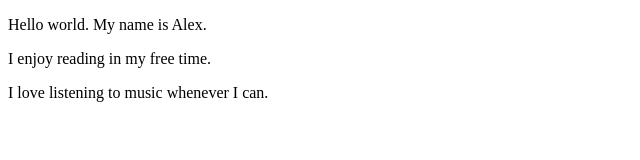
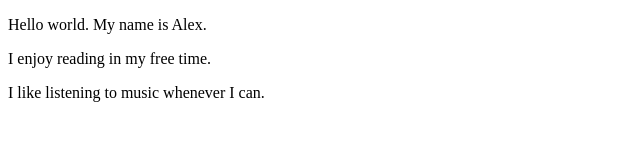
Before and after one commit to Alderenn/webdev_lab1, a plain HTML site: page index.html in a window 1280 px wide. Shown: the full height of the page, 0-640 px from the left. Drawn offline with Linux system fonts and the light colour scheme.

Commit message:
finalized introduction

```diff
--- a/index.html
+++ b/index.html
@@ -7,6 +7,6 @@
 <body>
   <p>Hello world. My name is Alex.</p>
   <p>I enjoy reading in my free time.</p>
-  <p>I love listening to music whenever I can.</p>
+  <p>I like listening to music whenever I can.</p>
 </body>
 </html>
```
